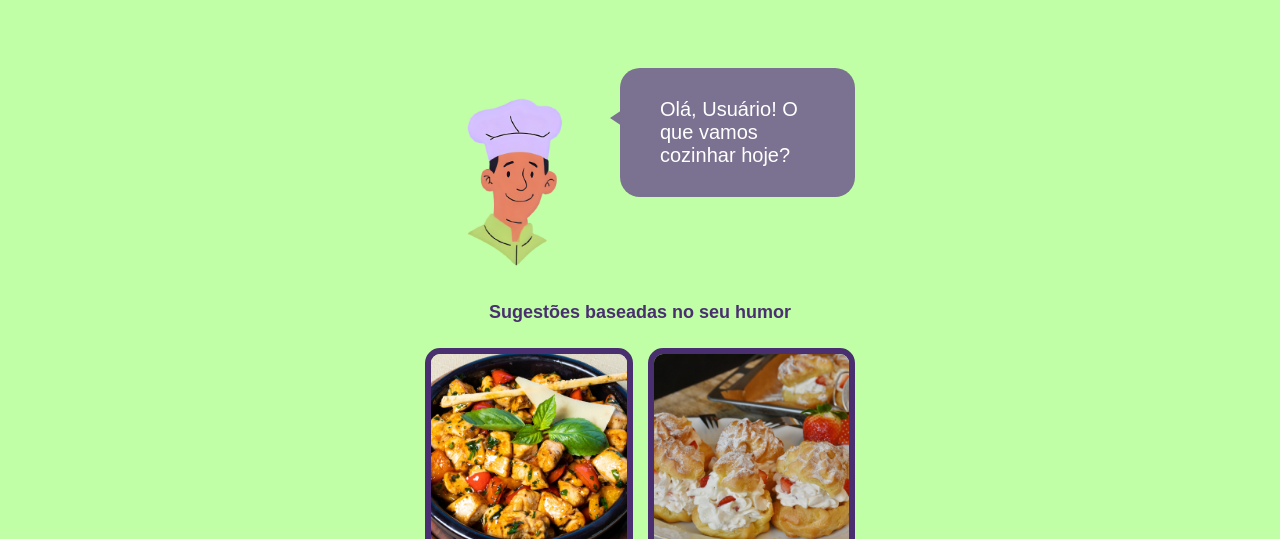
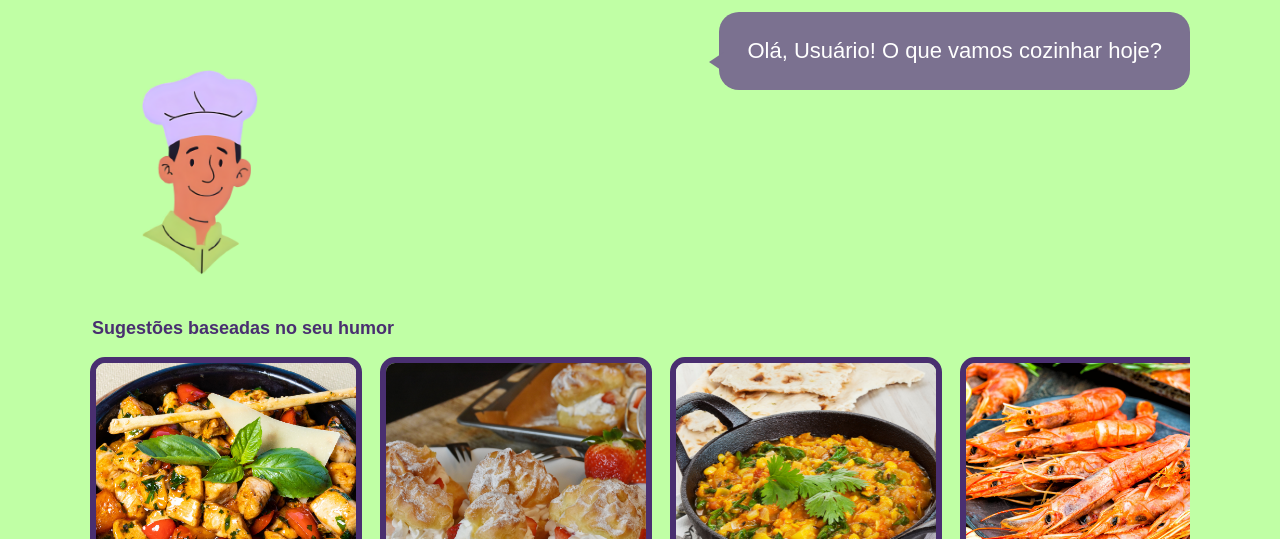
Before and after one commit to Got2Cook/Got2Cook-web, a plain HTML site: page app/home/index.html in a window 1280 px wide. Shown: the part 88-627 px from the top of the page. Drawn offline with Linux system fonts and the light colour scheme.

Commit message:
Update home.css

```diff
--- a/app/home/home.css
+++ b/app/home/home.css
@@ -287,3 +287,68 @@ header {
   box-shadow: 0 6px 12px rgba(0, 0, 0, 0.2);
   background: linear-gradient(to right, #9dfd75, #b1ff91);
 }
+
+/* ====== Desktop layout (>= 1024px) ====== */
+@media (min-width: 1024px) {
+  /* ocupa mais largura e dá respiro nas bordas */
+  .container{
+    max-width: 1100px;
+    padding: 24px 28px 140px; /* mantém espaço pro rodapé curvo */
+  }
+
+  /* header encostado nas laterais do container */
+  header{
+    margin-bottom: 28px;
+  }
+  .icone{ width: 48px; height: 48px; }
+  .icone img{ width: 46px; height: 46px; }
+
+  /* fala “abre” para os cantos: chef à esquerda, balão à direita */
+  .fala{
+    justify-content: space-between;
+    align-items: flex-start;
+    gap: 24px;
+    margin-bottom: 36px;
+  }
+  .cozinheiro{
+    width: 220px;
+    height: 220px;
+    margin-top: 50px;   /* sobe um pouco no desktop */
+    margin-right: 0;
+  }
+  .balao-fala{
+    max-width: 560px;
+    font-size: 22px;
+    padding: 26px 28px;
+  }
+
+  /* cards em linha, com rolagem horizontal */
+  .sugestoes h2{
+    text-align: left;
+    margin: 10px 0 12px 2px;
+  }
+  .sugestoes-grid{
+    display: flex;                 /* vira linha */
+    gap: 18px;
+    overflow-x: auto;              /* rolagem lateral */
+    overflow-y: hidden;
+    padding: 6px 2px 12px;
+    scroll-snap-type: x mandatory; /* snap agradável */
+    -webkit-overflow-scrolling: touch;
+  }
+  .card{
+    flex: 0 0 260px;               /* largura fixa para cada card */
+    scroll-snap-align: start;
+    border-width: 6px;             /* mantém seu estilo */
+  }
+  .card img{
+    height: 260px;                 /* altura fixa para ficar consistente */
+    aspect-ratio: auto;
+    object-fit: cover;
+  }
+
+  /* scrollbar discreta (opcional) */
+  .sugestoes-grid::-webkit-scrollbar{ height: 10px; }
+  .sugestoes-grid::-webkit-scrollbar-track{ background: #c0ffa5; border-radius: 8px; }
+  .sugestoes-grid::-webkit-scrollbar-thumb{ background: #7b7190; border-radius: 8px; }
+}
```
